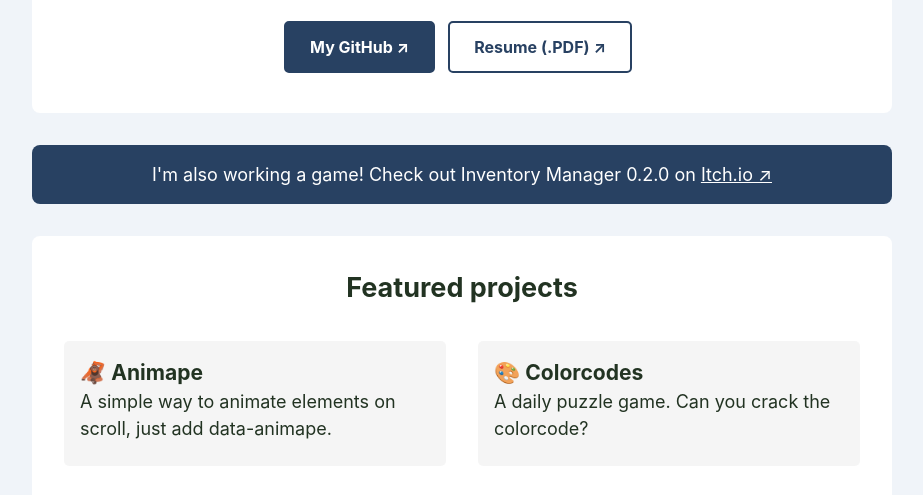
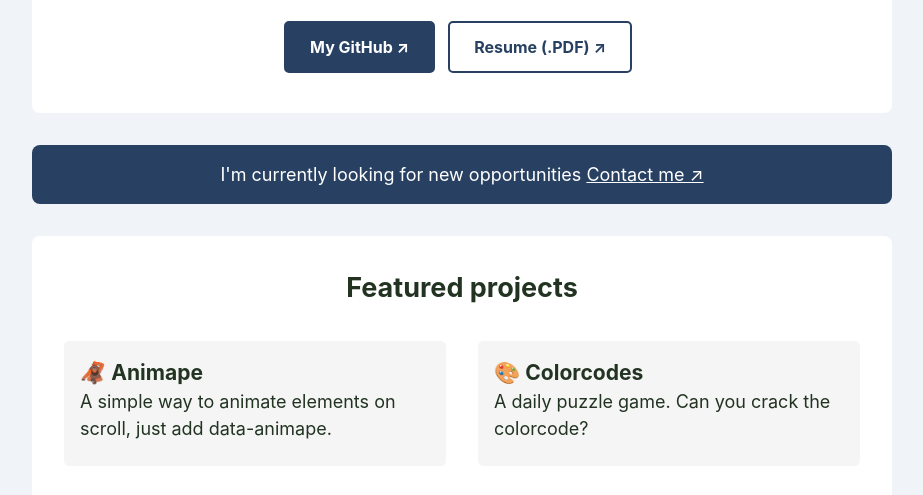
Before and after one commit to matoululu/portfolio-blastoff, a website built with Parcel: page src/index.html in a window 1280 px wide. Shown: the part 271-766 px from the top of the page, without its empty margins (178-1101 px from the left). Built offline with nearby package versions, Linux system fonts and the light colour scheme.

Commit message:
Update index.html

```diff
--- a/src/index.html
+++ b/src/index.html
@@ -18,7 +18,7 @@
   </header>
 
   <aside class="container container--announce">
-    <p>I'm also working a game! Check out Inventory Manager 0.2.0 on <a href="https://matouio.itch.io/inventory-manager" target="_blank" rel="noreferrer">Itch.io ↗</a></p>
+    <p>I'm currently looking for new opportunities <a href="mailto:matthew.marineau@gmail.com" target="_blank" rel="noreferrer">Contact me ↗</a></p>
   </aside>
 
   <main role="main" class="container">
```
